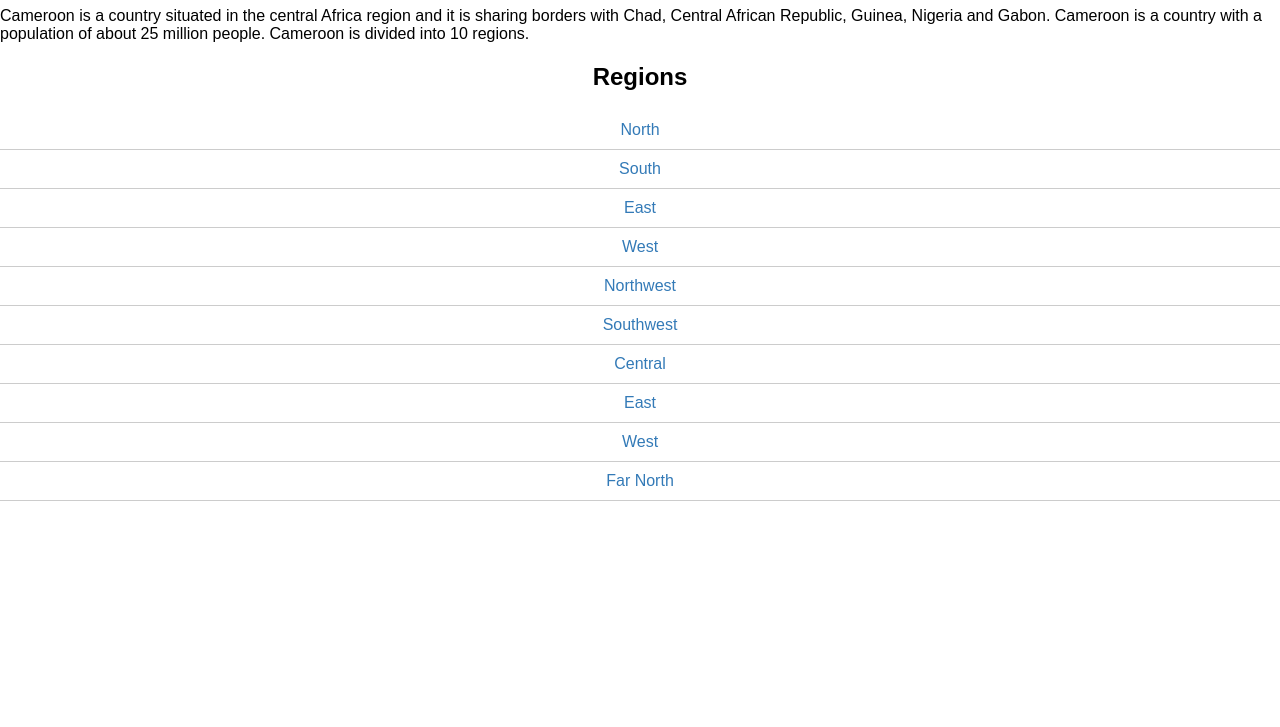
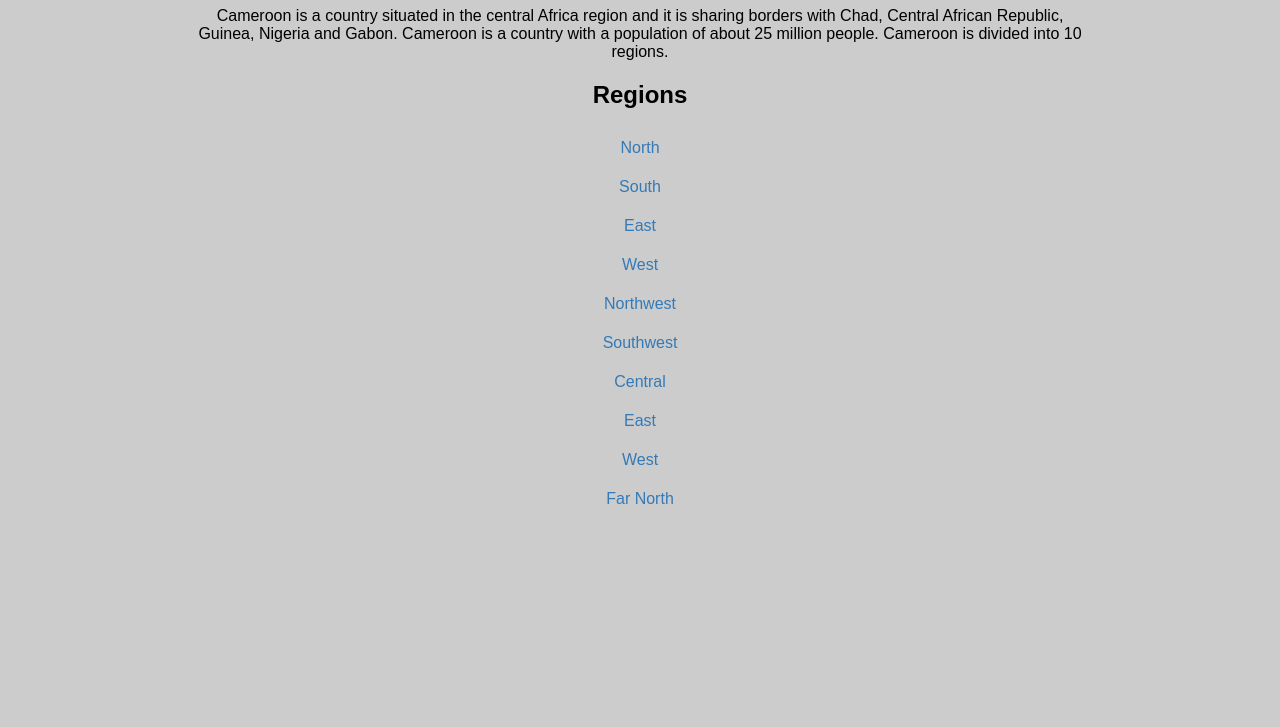
Before and after one commit to andrewDzokwom/informational-about-cameroon, a website: page pages/index.html in a window 1280 px wide. Shown: the part 73-800 px from the top of the page. Drawn offline with Linux system fonts and the light colour scheme.

Commit message:
adjust nackground color and cors

```diff
--- a/pages/style.css
+++ b/pages/style.css
@@ -1,13 +1,17 @@
 html, body {
-    margin: 0;
     padding: 0;
     font-family: Arial, sans-serif;
     font-size: 16px;
+
+}
+
+html{
+    background-color: #ccc;
 }
 
 /* Add a container for content */
-.container {
-    max-width: 80%;
+body {
+    width: 70vw;
     margin: 0 auto;
     text-align: center;
 }
@@ -16,7 +20,7 @@ html, body {
     html, body {
         font-size: 14px;
     }
-    .container {
+    body {
         max-width: 95%;
     }
 }
--- a/server.js
+++ b/server.js
@@ -1,7 +1,7 @@
 const cors = require('cors');
 const express = require('express');
 const app = express();
-express.use(cors());
+app.use(cors());
 app.use(express.static('pages'));
 app.get('/', (req, res) => {
     res.sendFile(__dirname + '/pages/index.html');
```
